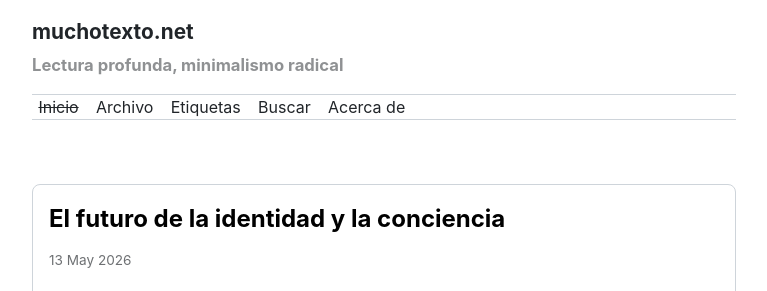
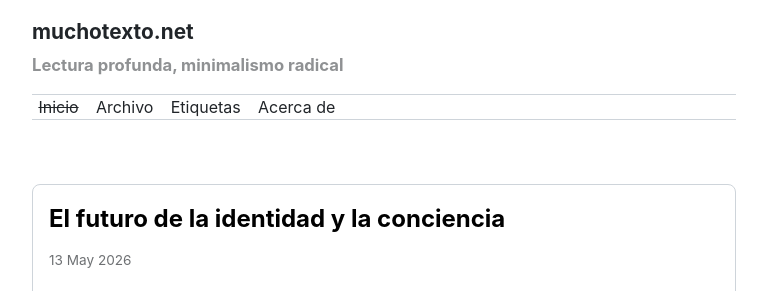
Before and after one commit to miravosqueinteresante/muchotexto.net, a Jekyll site: the page built from index.markdown, in a window 1280 px wide. Shown: the top 291 px of the page, without its empty margins (256-1023 px from the left). Built offline with Jekyll 4.4.1, drawn with Linux system fonts in a browser that asks for light colours; nearby versions of some CDN libraries; the list of posts is cut into pages by our own code.

Commit message:
eliminar Buscar de la navegación

```diff
--- a/_data/navigation.yml
+++ b/_data/navigation.yml
@@ -4,7 +4,5 @@
   url: /archive/
 - title: Etiquetas
   url: /tags/
-- title: Buscar
-  url: /buscar/
 - title: Acerca de
   url: /about/
```
